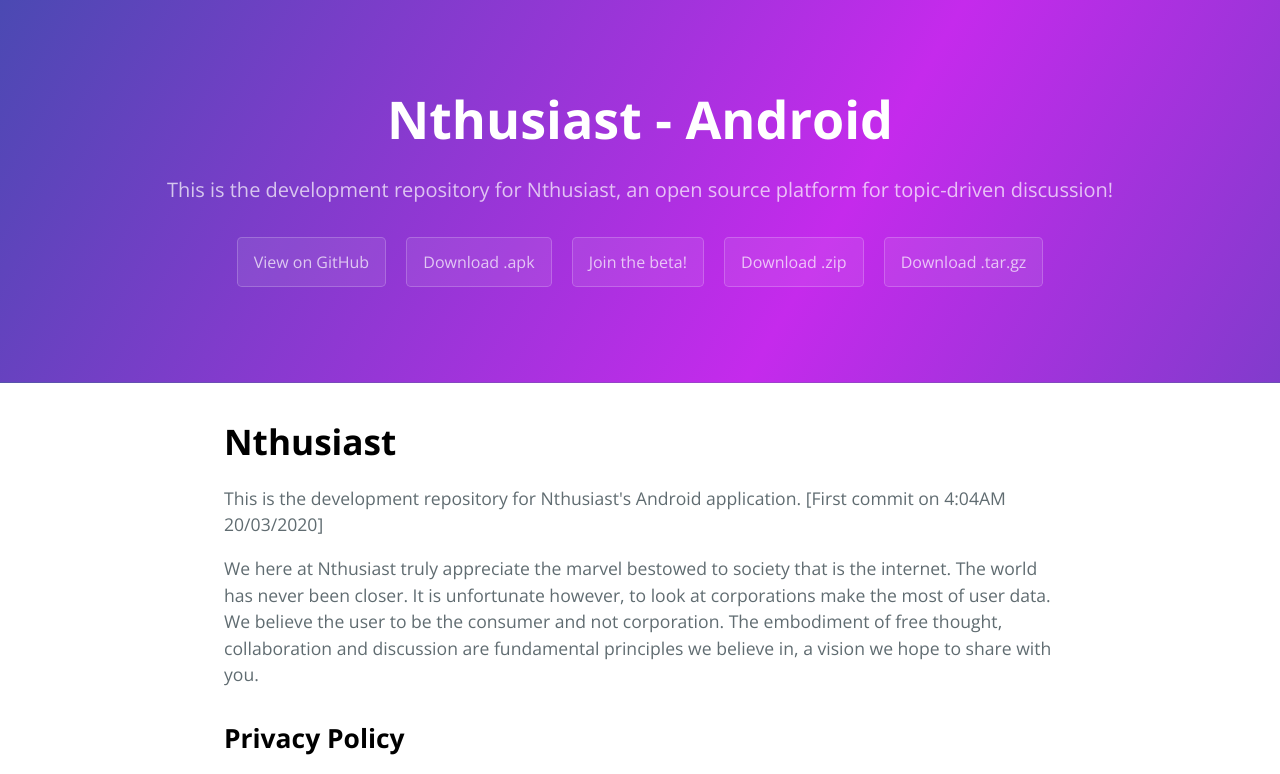
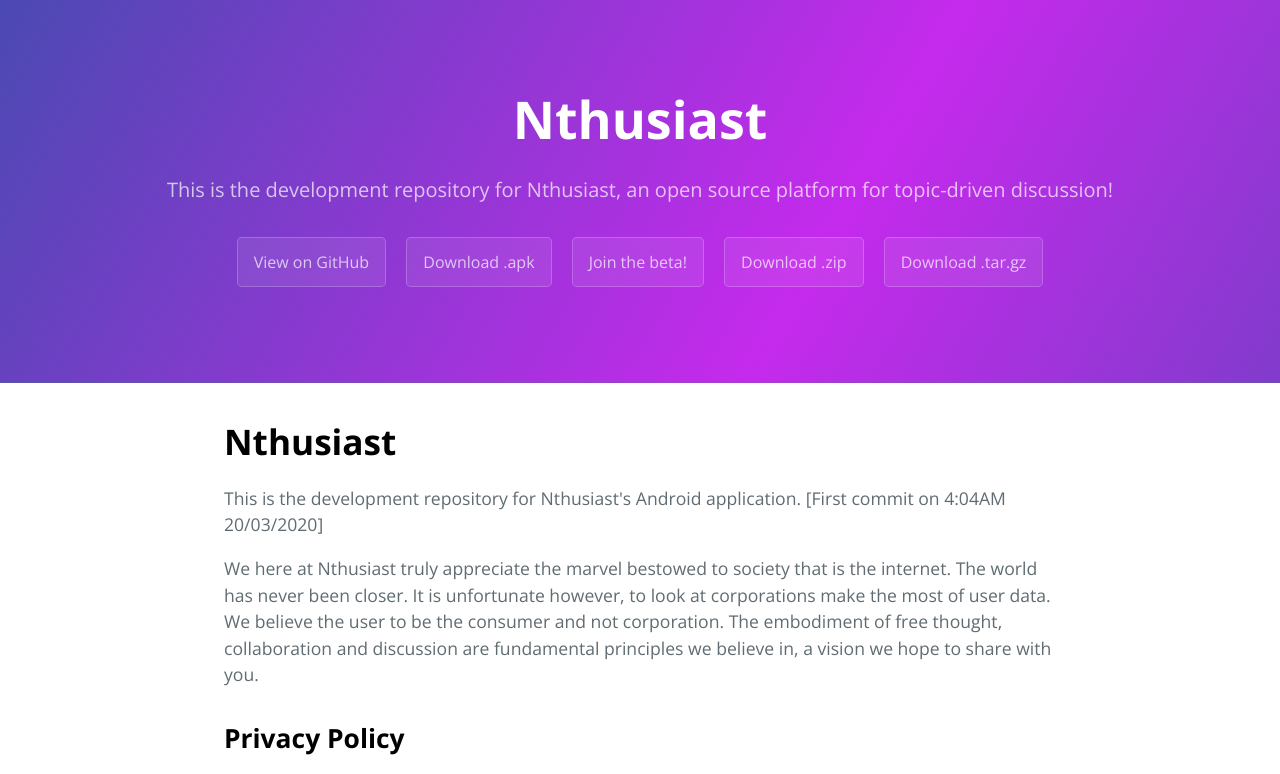
Before and after one commit to Ishan-Y/nthusiast.github.io, a plain HTML site: page index.html in a window 1280 px wide. Shown: the top 774 px of the page. Drawn offline with nearby package versions, Linux system fonts and the light colour scheme.

Commit message:
minor changes

```diff
--- a/index.html
+++ b/index.html
@@ -2,7 +2,7 @@
 <html lang="en-us">
   <head>
     <meta charset="UTF-8">
-    <title>Nthusiast - Android by nthusiast</title>
+    <title>Nthusiast</title>
     <meta name="viewport" content="width=device-width, initial-scale=1">
     <link rel="stylesheet" type="text/css" href="stylesheets/normalize.css" media="screen">
     <link href='https://fonts.googleapis.com/css?family=Open+Sans:400,700' rel='stylesheet' type='text/css'>
@@ -11,7 +11,7 @@
   </head>
   <body>
     <section class="page-header">
-      <h1 class="project-name">Nthusiast - Android</h1>
+      <h1 class="project-name">Nthusiast</h1>
       <h2 class="project-tagline">This is the development repository for Nthusiast, an open source platform for topic-driven discussion!</h2>
       <a href="https://github.com/nthusiast/android" class="btn">View on GitHub</a>
       <a href="https://github.com/nthusiast/android/releases/download/v1.0/nthusiast-release.apk" class="btn">Download .apk</a>
```
